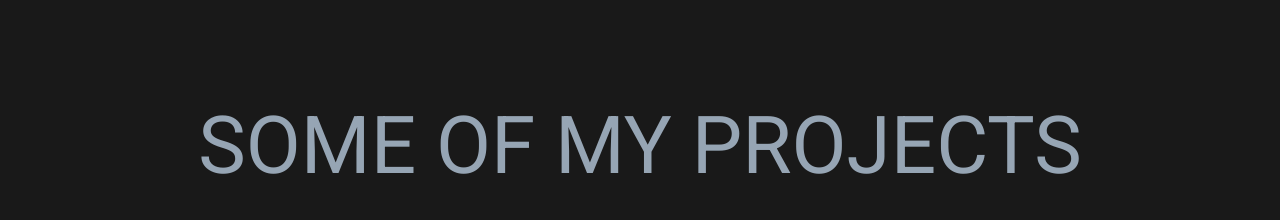
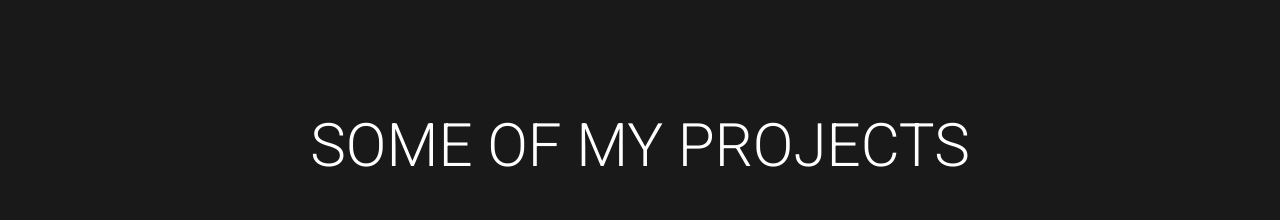
Before and after one commit to dhruvagrawal1055/Portfolio, an Angular app: page /projects in a window 1280 px wide. Shown: the part 820-1040 px from the top of the page. Built offline with nearby package versions, Linux system fonts and the light colour scheme.

Commit message:
Update projects.component.css

```diff
--- a/src/app/projects/projects.component.css
+++ b/src/app/projects/projects.component.css
@@ -14,12 +14,13 @@
 }
 
 .project-heading{
-    font-size: 80px;
+    font-size: 60px;
     background: #1a1a1a;
     text-transform: capitalize;
     text-align: center;
     margin-bottom: 100px;
-    color: #abcd;
+    font-weight: 300;
+    color: #ffff;
     background-clip: text;
     -webkit-background-clip: text;
     /* -webkit-text-stroke: 8px transparent; */
```
